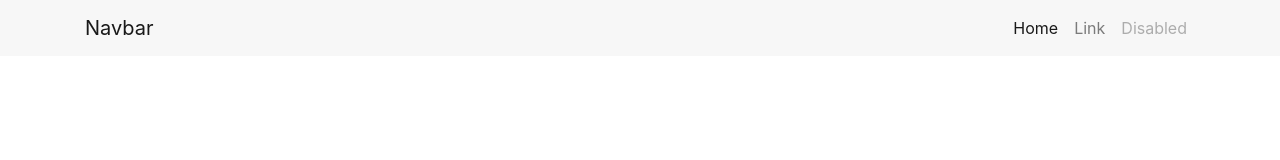
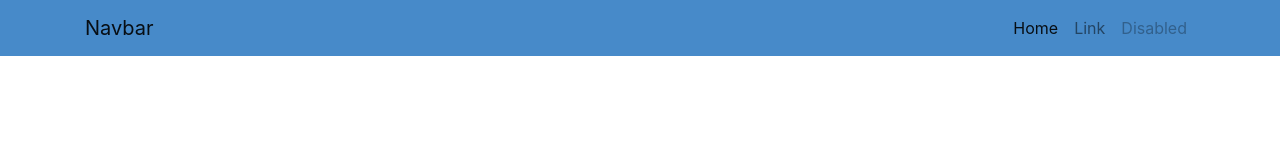
Before and after one commit to UnGuason/urbangroup, a plain HTML site: page index.html in a window 1280 px wide. Drawn offline with nearby package versions, Linux system fonts and the light colour scheme.

Commit message:
Commit from Pingendo

```diff
--- a/index.html
+++ b/index.html
@@ -7,7 +7,7 @@
   <link rel="stylesheet" href="Untitled.css" type="text/css"> </head>
 
 <body>
-  <nav class="navbar navbar-expand-md navbar-light bg-faded">
+  <nav class="navbar navbar-expand-md navbar-light bg-primary">
     <div class="container"> <a class="navbar-brand" href="#">Navbar</a> <button class="navbar-toggler navbar-toggler-right" type="button" data-toggle="collapse" data-target="#navbarSupportedContent" aria-controls="navbarSupportedContent" aria-expanded="false" aria-label="Toggle navigation">
                   <span class="navbar-toggler-icon"></span>
                </button>
```
